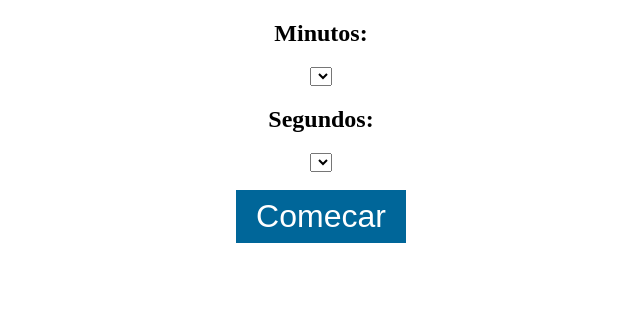
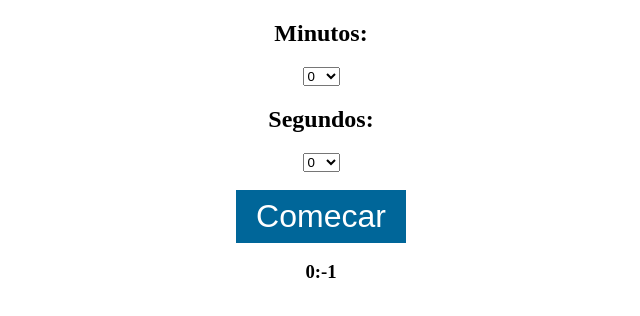
Before and after one commit to IltonBJSilva/chronometer-project, a plain HTML site: page index.html in a window 1280 px wide. Both pictures are taken after a click on the button "Comecar". Shown: the full height of the page, 319-959 px from the left. Drawn offline with Linux system fonts and the light colour scheme.

Commit message:
Cronometro construido

```diff
--- a/index.html
+++ b/index.html
@@ -19,18 +19,81 @@
         <div class="container">
 
             <h2>Minutos: </h2>
-            <select id="minutos" name="minutos"></select>
+            <select id="minutos" name="minutos" ></select>
 
             <h2>Segundos: </h2>
             <select id="segundos" name="segundos"></select>
             <br/>
             <br/>
-            <button id="começar">Comecar</button>
+            <button id="comecar">Comecar</button>
 
             <div id="display">
+                <h3></h3>
             </div><!--display-->
         </div><!--Container-->
 
+        <script>
+            var display = document.getElementById('display');
+
+            var minutos = document.getElementById('minutos');
+            var segundos = document.getElementById('segundos');
+            var comecar = document.getElementById('comecar');
+
+            var cronometroSeg;
+            var minutoAtual;
+            var segundoAtual;
+
+            var interval;
+
+            var numero = 200000;
+
+            for(var i = 0; i <= 60; i++){
+                minutos.innerHTML+='<option value="'+i+'"> '+i+' </option>';
+             }
+
+
+
+            for(var i = 0; i <= 60; i++){
+                segundos.innerHTML+='<option value="'+i+'"> '+i+' </option>';
+             }
+
+             comecar.addEventListener('click', function() {
+                 minutoAtual = minutos.value;
+                 segundoAtual = segundos.value;
+
+                 display.childNodes[1].innerHTML = minutoAtual + ":" +segundoAtual;
+
+                 interval = setInterval(function(){
+
+                   segundoAtual--;
+                   if(segundoAtual <= 0 ){
+                       if(minutoAtual > 0){
+                           minutoAtual--;
+                           segundoAtual = 59;
+
+                       }else{
+                           alert("Acabou!");
+                           document.getElementById("sound").play();
+                           clearInterval(interval);
+                       }
+                   }
+
+                   display.childNodes[1].innerHTML = minutoAtual + ":" +segundoAtual;
+                 },1000);
+
+             })
+
+
+
+
+
+
+
+
+
+
+
+        </script>
 
     </body>
 </html>
--- a/script.js
+++ b/script.js
@@ -0,0 +1,27 @@
+var display = document.getElementById('display');
+
+var minutos = document.getElementById('minutos');
+var segundos = document.getElementById('segundos');
+var comecar = document.getElementById('comecar');
+
+var cronometroSeg;
+var minutoAtual;
+var segundoAtual;
+
+var interval;
+
+var numero = 200000;
+
+
+function cronometroMinutos(){
+
+
+    for(var i = 0; i <= 60; i++){
+        minutos.innerHTML+='<option value="'+i+'"> '+i+' </option>';
+    }
+
+
+
+
+
+}
```
